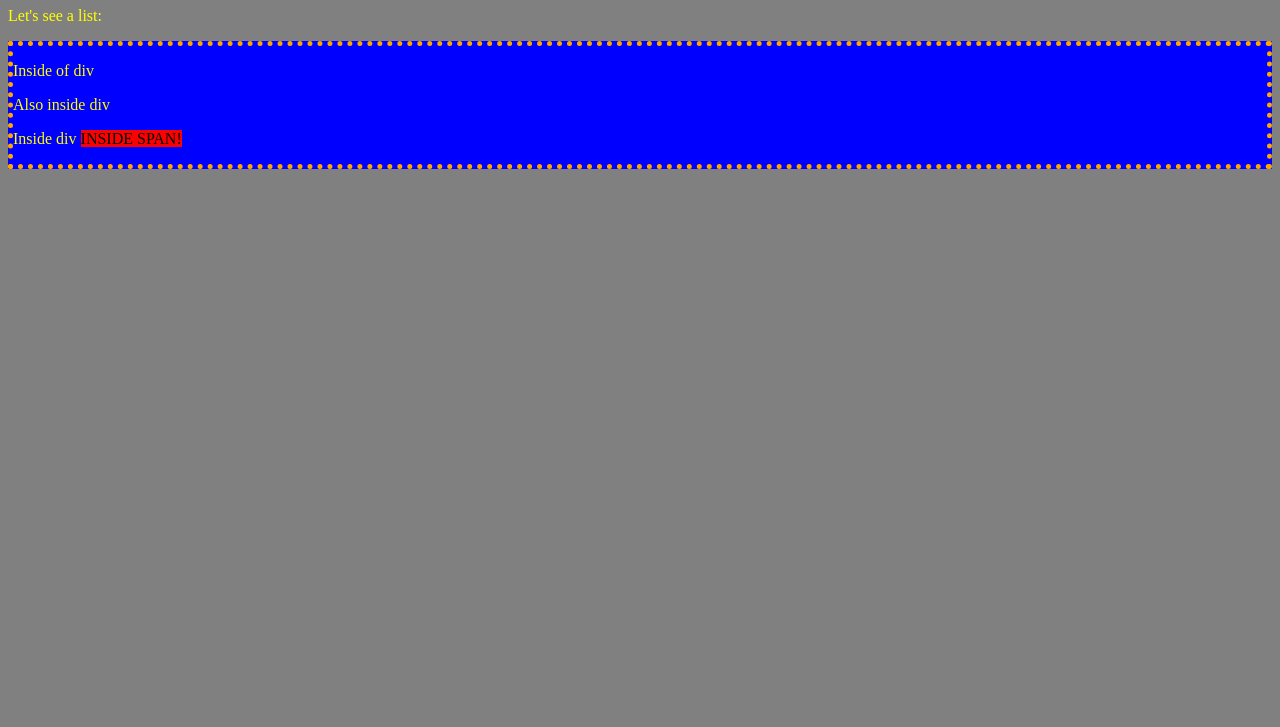
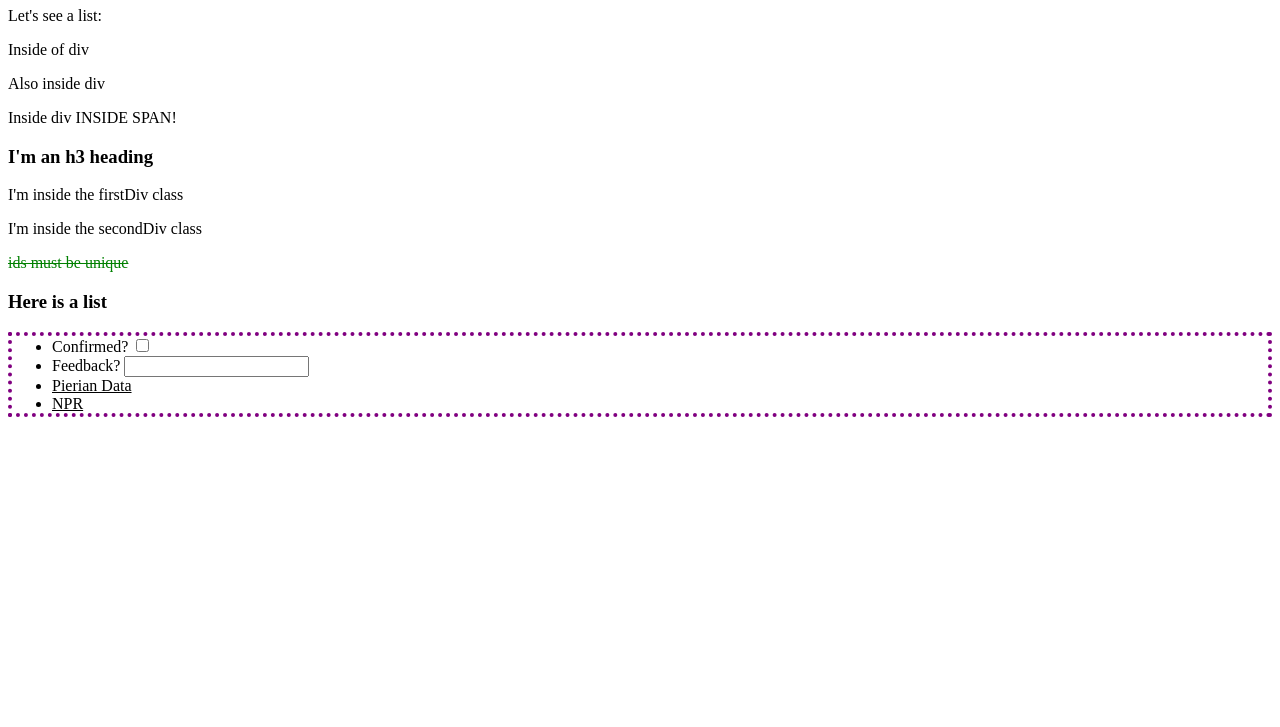
Before and after one commit to Ryoung27/JS-Django, a plain HTML site: page basic_css/part2/part2.html in a window 1280 px wide. Shown: the part 73-800 px from the top of the page. Drawn offline with Linux system fonts and the light colour scheme.

Commit message:
ccs basics

```diff
--- a/basic_css/part2.html
+++ b/basic_css/part2/part2.html
@@ -15,5 +15,24 @@
     <p>Also inside div</p>
     <p>Inside div <span>INSIDE SPAN!</span></p>
 </div>
+
+<h3>I'm an h3 heading</h3>
+<div class="firstDiv">
+    <p>I'm inside the firstDiv class</p>
+</div>
+<div class = "secondDiv">
+    <p>I'm inside the secondDiv class</p>
+</div>
+<p id="singledout">ids must be unique</p>
+
+<h3>Here is a list</h3>
+<ul>
+    <li>Confirmed? <input type="checkbox"></li>
+    <li>Feedback? <input type="text"></li>
+    <li><a href="wwww.pieriandata.com">Pierian Data</a></li>
+    <li><a href="www.npr.org">NPR</a></li>
+</ul>
+
+
 </body>
 </html>
--- /dev/null
+++ b/basic_css/part2/part2_master.css
@@ -0,0 +1,20 @@
+.firstDiv{
+    color: blue;
+}
+
+.secondDiv{
+    color: red;
+}
+
+#singledout{
+    color: green;
+    text-decoration: line-through
+}
+
+*{
+    color: black;
+}
+
+h3 + ul{
+    border: 4px dotted purple;
+}
--- a/basic_css/part2_master.css
+++ /dev/null
@@ -1,19 +0,0 @@
-body{
-    background-color: gray;
-}
-
-div{
-    background-color: blue;
-    border-color: orange;
-    border-width: thick;
-    border-style: dotted;
-}
-
-p{
-    color:yellow;
-}
-
-span{
-    background: red;
-    color: black;
-}
```
